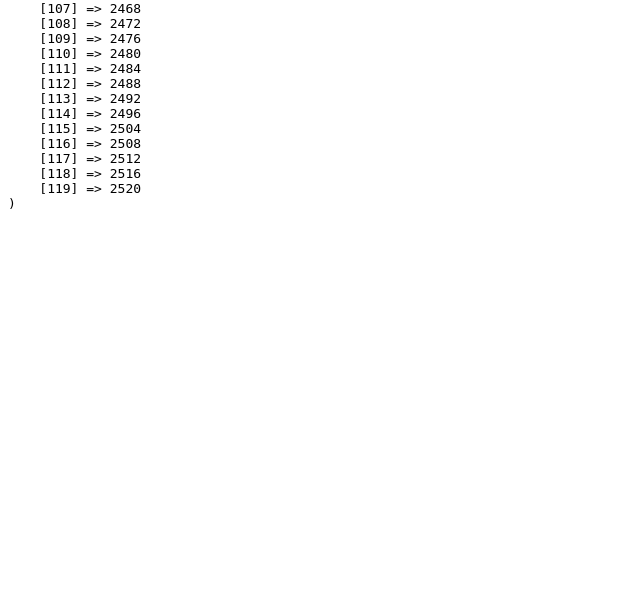
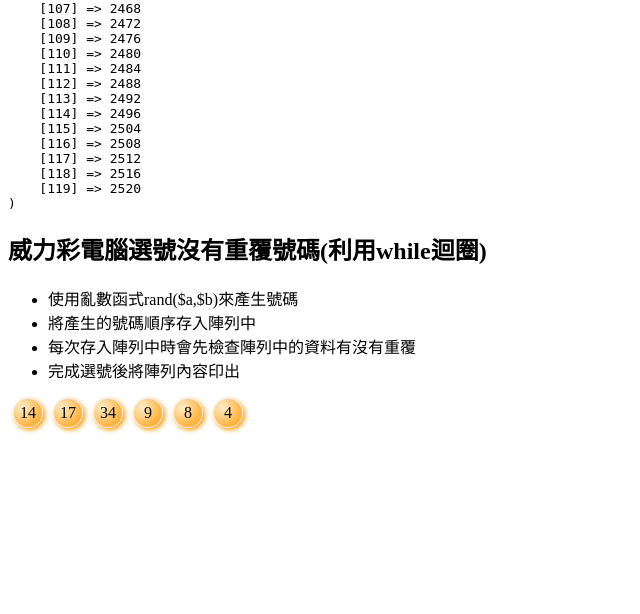
Before and after one commit to mackliu/11402-PHP-Basic, a PHP site: page /pra07.php in a window 1280 px wide. Shown: the part 1697-2311 px from the top of the page, without its empty margins (0-640 px from the left). Before the commit the page ends 1906 px from the top, so only its background shows below. Run offline with PHP 8.4, Linux system fonts and the light colour scheme.

Commit message:
威力彩號不重覆

```diff
--- a/pra07.php
+++ b/pra07.php
@@ -24,8 +24,59 @@ echo in_array(2029,$leap);
 
 
 ?>
+<h2>威力彩電腦選號沒有重覆號碼(利用while迴圈)</h2>
 
+<ul>
+    <li>使用亂數函式rand($a,$b)來產生號碼</li>
+    <li>將產生的號碼順序存入陣列中</li>
+    <li>每次存入陣列中時會先檢查陣列中的資料有沒有重覆</li>
+    <li>完成選號後將陣列內容印出</li>
+</ul>
+<?php
+$nums=[];
+while(count($nums)<6){
+    $tmp=rand(1,38);
+    if(!in_array($tmp,$nums)){
+        $nums[]=$tmp;
+    }
+}
+//print_r($nums);
 
+?>
+<style>
+
+    /* background: 50%/cover no-repeat url(../images/bg/ball.svg);
+    border-radius: 50px;
+    display: block;
+    font-size: 16px;
+    font-weight: 700;
+    height: 34px;
+    letter-spacing: 1px;
+    line-height: 34px;
+    width: 34px */
+
+.nums div{
+    display:inline-block;
+    margin: 0 5px;
+    width: 28px;
+    height:28px;
+    border:1px solid #eeee;
+    border-radius:50%;
+    text-align:center;
+    line-height:28px;
+    background:radial-gradient(circle at 30% 30%, #fdedcaff, #ff9900ff);
+    box-shadow:2px 2px 5px #ff9900ff;
+}
+</style>
+<?php
+echo "<div class='nums'>";
+foreach($nums as $num){
+    echo "<div>";
+    echo $num;
+    echo "</div>";
+}
+echo "</div>";
+?>
 
   <p>&nbsp;</p>
   <p>&nbsp;</p>
```
